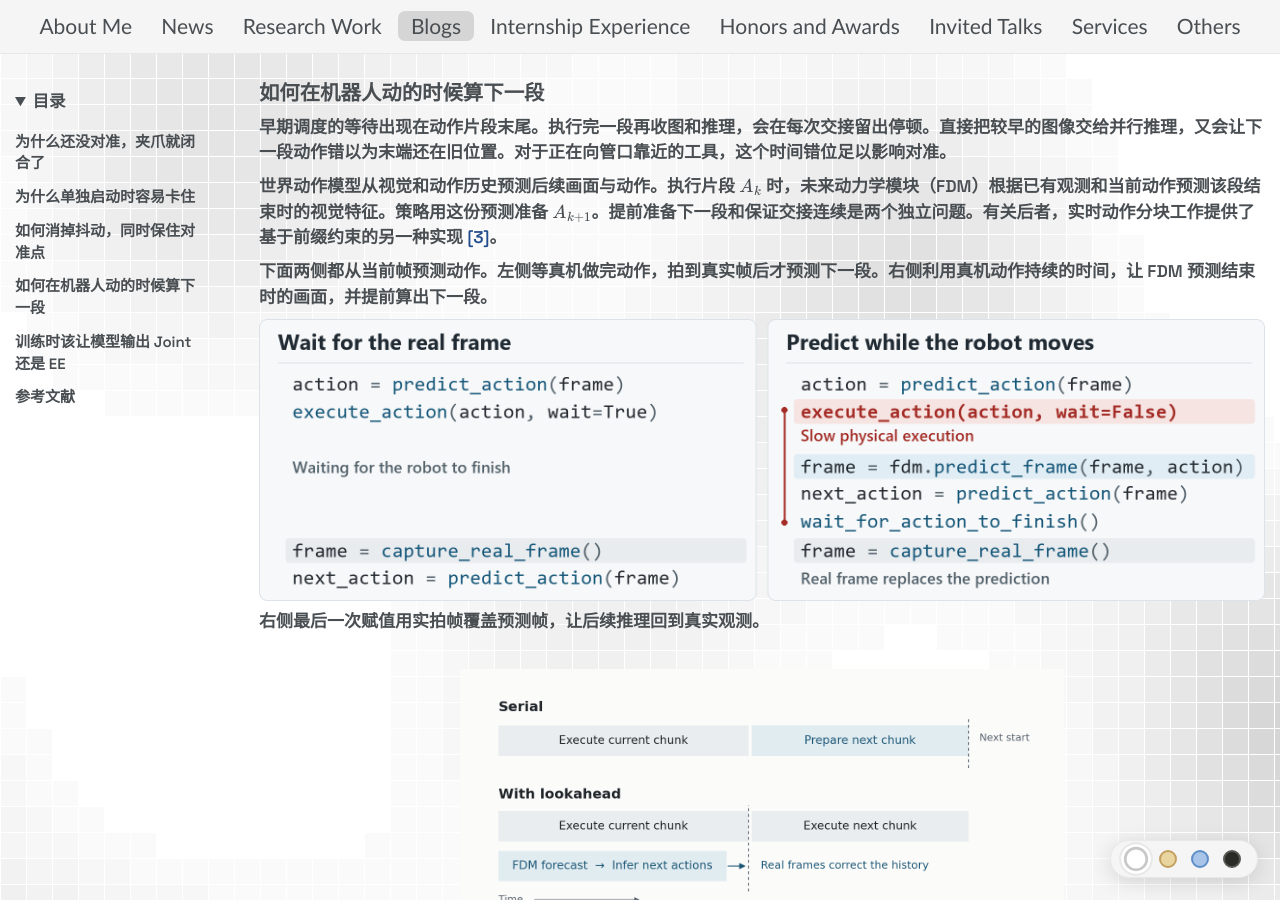
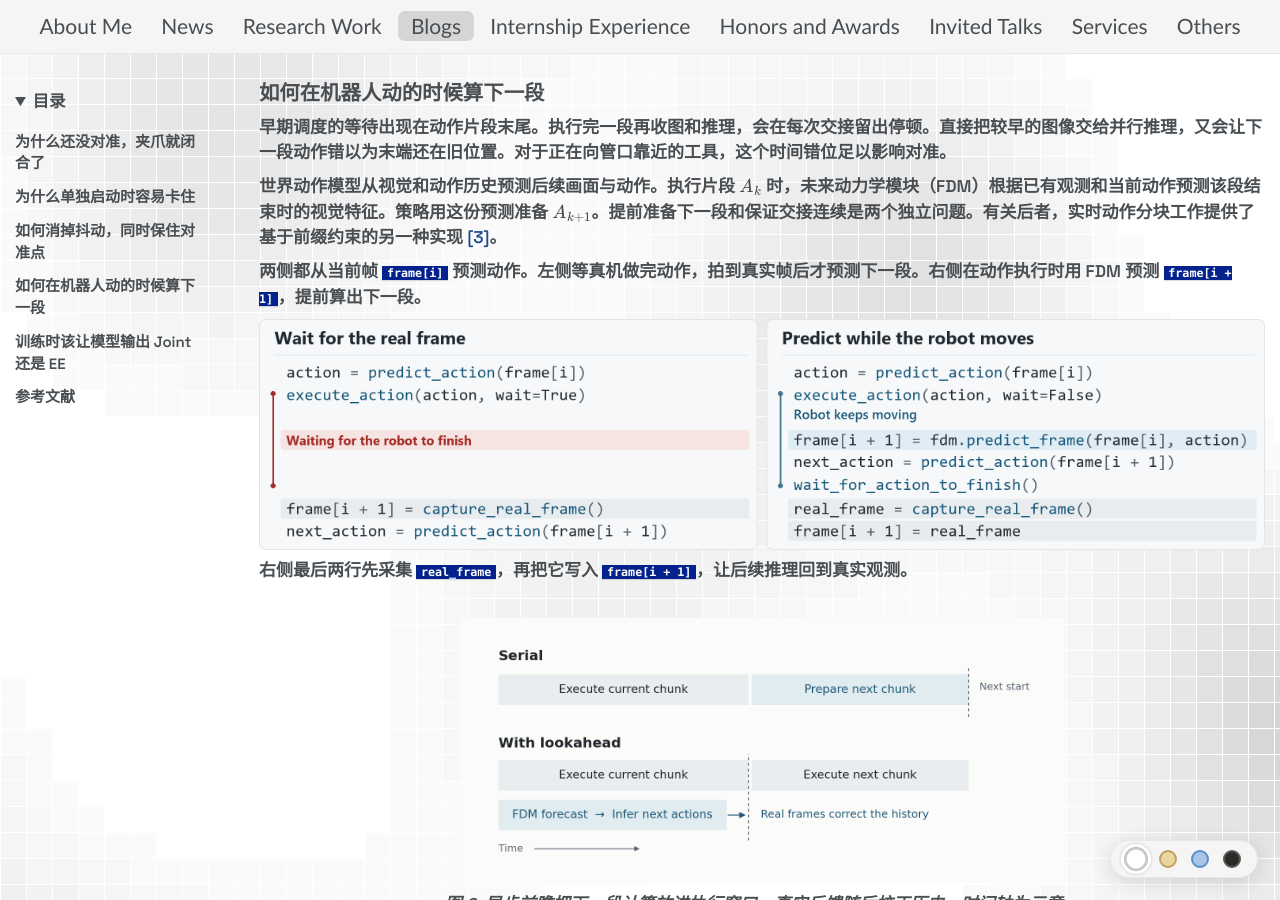
Before and after one commit to black-yt/black-yt.github.io, a Jekyll site: the page built from _blogs/embodied-ai-practical-experience/zh.md, in a window 1280 px wide and 900 px high, scrolled down 2203 px. Built offline with Jekyll 4.4.1, drawn with Linux system fonts in a browser that asks for light colours; formulas are drawn with MathJax 3; comment, search, counter and statistics services are not loaded.

Commit message:
Highlight blocking wait and index the pseudocode frames

```diff
--- a/_blogs/embodied-ai-practical-experience/zh.md
+++ b/_blogs/embodied-ai-practical-experience/zh.md
@@ -76,12 +76,12 @@ $$
 
 世界动作模型从视觉和动作历史预测后续画面与动作。执行片段 $$A_k$$ 时，未来动力学模块（FDM）根据已有观测和当前动作预测该段结束时的视觉特征。策略用这份预测准备 $$A_{k+1}$$。提前准备下一段和保证交接连续是两个独立问题。有关后者，实时动作分块工作提供了基于前缀约束的另一种实现 [[3]](#ref-real-time-chunking)。
 
-下面两侧都从当前帧预测动作。左侧等真机做完动作，拍到真实帧后才预测下一段。右侧利用真机动作持续的时间，让 FDM 预测结束时的画面，并提前算出下一段。
+两侧都从当前帧 `frame[i]` 预测动作。左侧等真机做完动作，拍到真实帧后才预测下一段。右侧在动作执行时用 FDM 预测 `frame[i + 1]`，提前算出下一段。
 
-![左右伪代码对比。左侧阻塞等待真机执行，再采集真实帧和预测下一段动作。右侧用红色标出耗时的真机执行，同时用 FDM 预测下一帧和下一段动作，最后用实拍帧替换预测帧。]({{ '/blogs/embodied-ai-practical-experience/assets/async-pseudocode.png' | relative_url }})
+![左右伪代码对比。红色标出左侧等待机器人完成动作的时间。右侧在动作执行时用 FDM 预测第 i+1 帧和下一段动作，执行结束后采集实拍帧，写入第 i+1 帧的位置。]({{ '/blogs/embodied-ai-practical-experience/assets/async-pseudocode.png' | relative_url }})
 {: .blog-pseudocode}
 
-右侧最后一次赋值用实拍帧覆盖预测帧，让后续推理回到真实观测。
+右侧最后两行先采集 `real_frame`，再把它写入 `frame[i + 1]`，让后续推理回到真实观测。
 
 ![串行调度先执行后推理，异步调度把未来视觉预测和下一段推理安排在当前动作窗口内。]({{ '/blogs/embodied-ai-practical-experience/assets/chunk-timeline.png' | relative_url }})
 {: .blog-figure-image}
```
Also changed, not shown: _blogs/embodied-ai-practical-experience/en.md (+3 -3 lines), _blogs/embodied-ai-practical-experience/assets/async-pseudocode.png.
